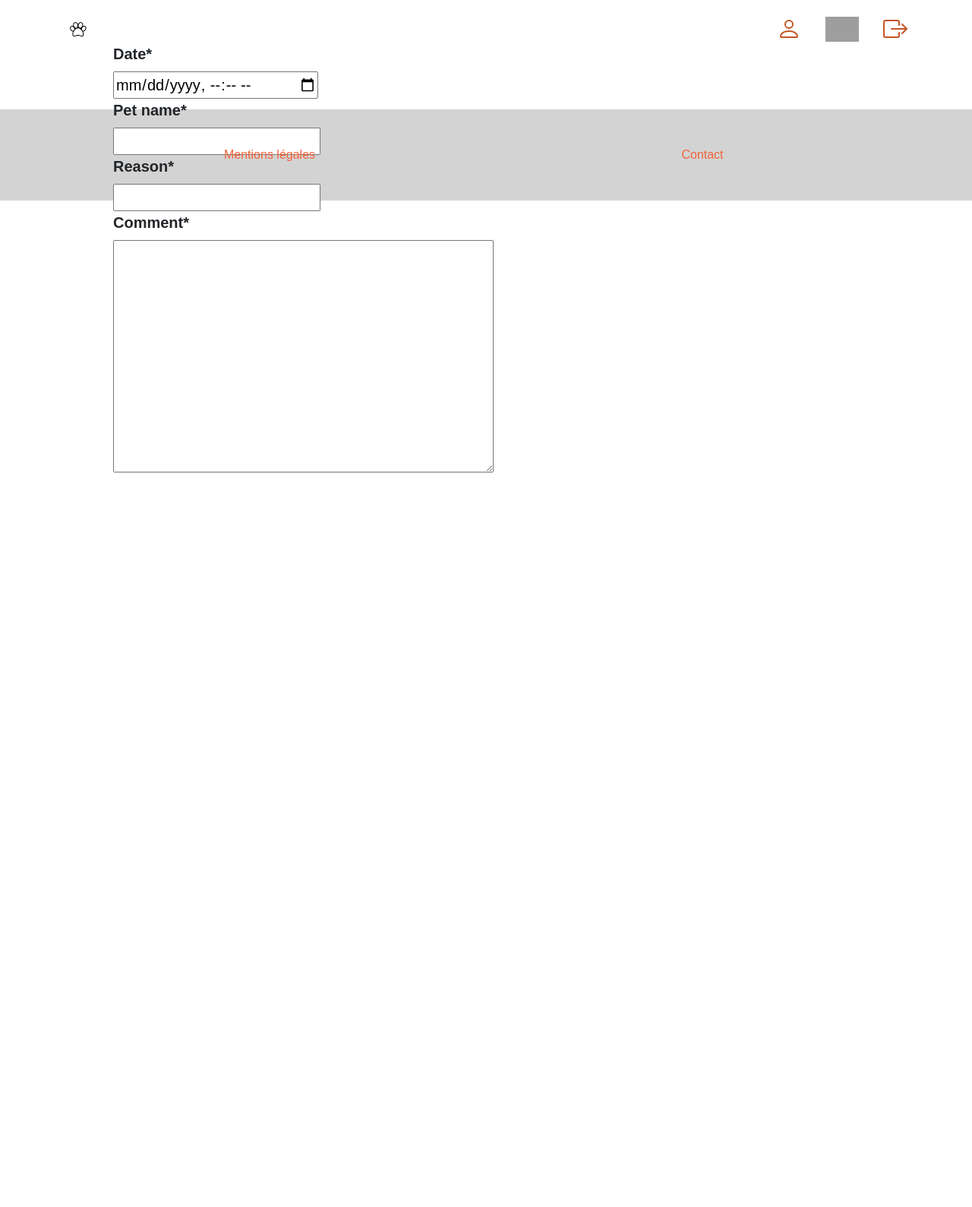
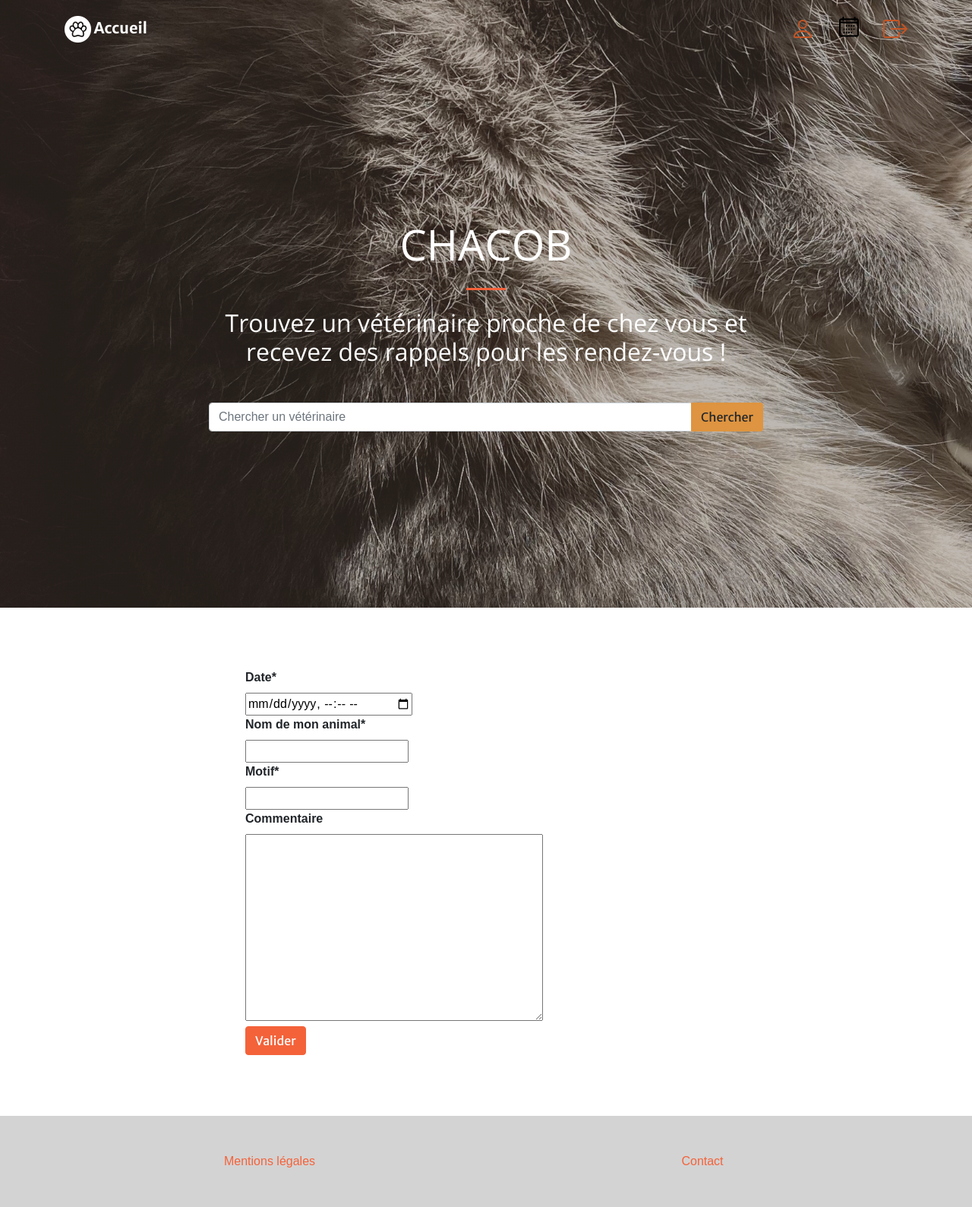
Before and after one commit to K4marade/project13-Chacob, a Django app: page /mycalendar/ in a window 1280 px wide. Shown: the whole page at 76% size. Before the commit the page ends 622 px from the top, so only its background shows below. Run offline with Django 3.2, Linux system fonts and the light colour scheme; the visitor is signed in with stand-in values (Sample User, id 1); some libraries are stand-ins or nearby versions; some web fonts are replaced; grey boxes are pictures that could not be loaded.

Commit message:
Update event form

```diff
--- a/accounts/views.py
+++ b/accounts/views.py
@@ -41,7 +41,7 @@ def register_view(request):
 
     return render(request, 'registration/register.html', locals())
 
-
+@login_required
 def logout_view(request):
     """
     Disconnect the user and redirect to the home-page
--- a/mycalendar/forms.py
+++ b/mycalendar/forms.py
@@ -1,9 +1,14 @@
 from django.forms import ModelForm, DateTimeInput
 from .models import Event
+from django.utils.translation import gettext_lazy as _
 
 
 class EventForm(ModelForm):
     class Meta:
         model = Event
-        widgets = {'date': DateTimeInput(attrs={'type': 'datetime-local'})}
-        fields = ('date', 'pet_name', 'reason', 'comment')
+        widgets = {"date": DateTimeInput(attrs={"type": "datetime-local"},)}
+        fields = ("date", "pet_name", "reason", "comment")
+        labels = {"date": _("Date"),
+                  "pet_name": _("Nom de mon animal"),
+                  "reason": _("Motif"),
+                  "comment": _("Commentaire")}
--- a/mycalendar/models.py
+++ b/mycalendar/models.py
@@ -8,7 +8,7 @@ class Event(models.Model):
     date = models.DateTimeField()
     pet_name = models.CharField(max_length=50)
     reason = models.CharField(max_length=50)
-    comment = models.TextField(max_length=250)
+    comment = models.TextField(max_length=250, null=True, blank=True)
 
     def __str__(self):
         return "{}, {}, {}".format(self.user_id, self.date, self.pet_name)
--- a/mycalendar/templates/mycalendar.html
+++ b/mycalendar/templates/mycalendar.html
@@ -1,11 +1,50 @@
 {% extends 'main.html' %}
+{% load static %}
 {% load crispy_forms_filters %}
 {% load crispy_forms_tags %}
 
+
 {% block content %}
-    <div class="container">
-        <form class="form-control-lg mx-5 my-5 font-weight-bolder">
-            {{ form|crispy }}
-        </form>
-    </div>
+
+
+    <!-- Masthead-->
+    <header class="masthead">
+        <div class="container h-100">
+            <div class="row h-100 align-items-center justify-content-center text-center">
+
+                <div class="col-lg-10 align-self-end">
+                    <h1 class="text-uppercase text-white">Chacob</h1>
+                    <hr class="divider my-4" />
+                </div>
+                <div class="col-lg-8 align-self-baseline">
+                    <h2 class="text-white mb-5">Trouvez un vétérinaire proche de chez vous et recevez des rappels pour les rendez-vous ! </h2>
+                    <form class="d-flex" id="main-search" action="{% url 'home' %}#osmap" method="POST">
+                        {% csrf_token %}
+                        <div class="input-group mb-3">
+                            <input type="search" name="search-address" class="form-control" placeholder="Chercher un vétérinaire" aria-label="Search" aria-describedby="button-addon2">
+                            <div class="input-group-append">
+                                <button style="background: #DE9440" class="btn" type="submit" id="button-addon2">Chercher</button>
+                            </div>
+                        </div>
+                    </form>
+                </div>
+            </div>
+        </div>
+    </header>
+    <!-- About-->
+    <section class="page-section" id="osmap">
+        <div class="container">
+            <div class="row justify-content-center">
+                <div class="col-lg-8 align-self-baseline">
+                    <form class=" mx-5 my-5 font-weight-bolder" method="post">{% csrf_token %}
+                        {{ form|crispy }}
+                        <button class="btn btn-primary" type="submit">Valider</button>
+                    </form>
+                </div>
+            </div>
+        </div>
+    </section>
+    <!-- Contact-->
+
+
 {% endblock %}
--- a/mycalendar/views.py
+++ b/mycalendar/views.py
@@ -1,7 +1,9 @@
+from django.contrib.auth.decorators import login_required
 from django.shortcuts import render
 from .forms import EventForm
 
-
+@login_required
 def events_view(request):
-    form = EventForm()
-    return render(request, "mycalendar.html", locals())
+    if request.method == "GET":
+        form = EventForm()
+        return render(request, "mycalendar.html", locals())
```
Also changed, not shown: mycalendar/migrations/0002_alter_event_comment.py (added), mycalendar/migrations/0003_alter_event_comment.py (added), mycalendar/static/mycalendar/img/calendar.svg (added).
